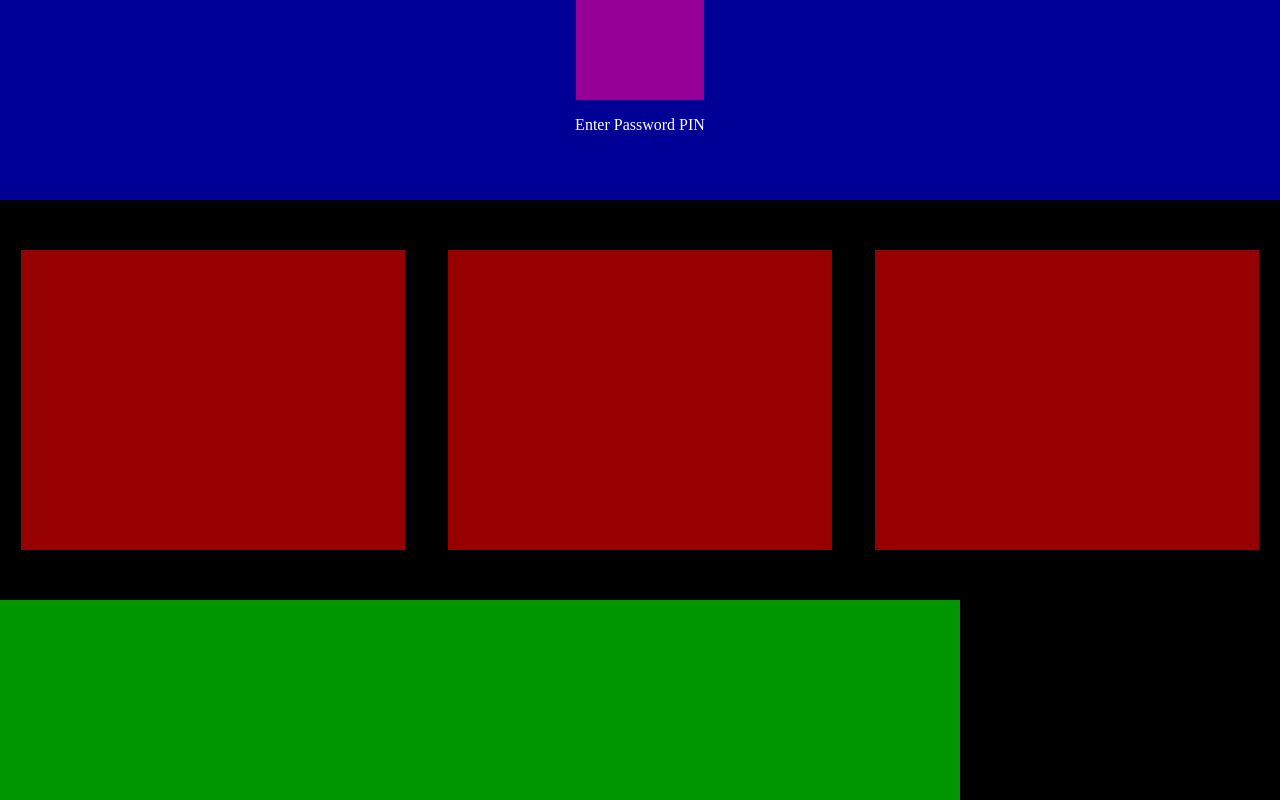
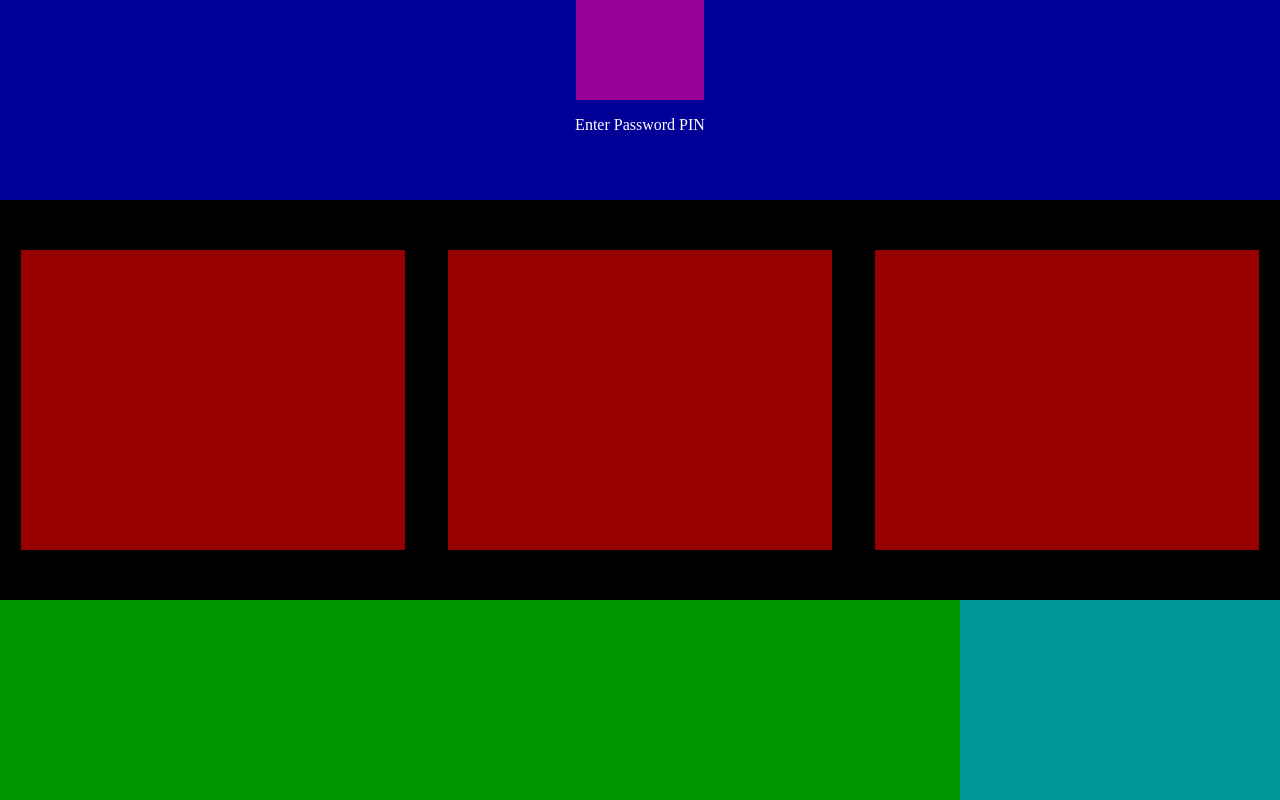
Before and after one commit to raphaelvigil/layout, a plain HTML site: page index.html in a window 1280 px wide. Drawn offline with Linux system fonts and the light colour scheme.

Commit message:
Update style.css

```diff
--- a/style.css
+++ b/style.css
@@ -39,7 +39,7 @@ body {
 	cursor: pointer;
 	height: 100%;
 	width: 25%;
-	background-color: rgb(0,0,0);
+	background-color: rgb(0,150,150);
 }
 .keyboardholder {
 	display: block;
@@ -68,9 +68,6 @@ body {
   margin-right: auto;
   width: 99%;
 }
-.click {
-	cursor: pointer;
-}
 .center-content {
 	display: flex;
 	align: center;
```
